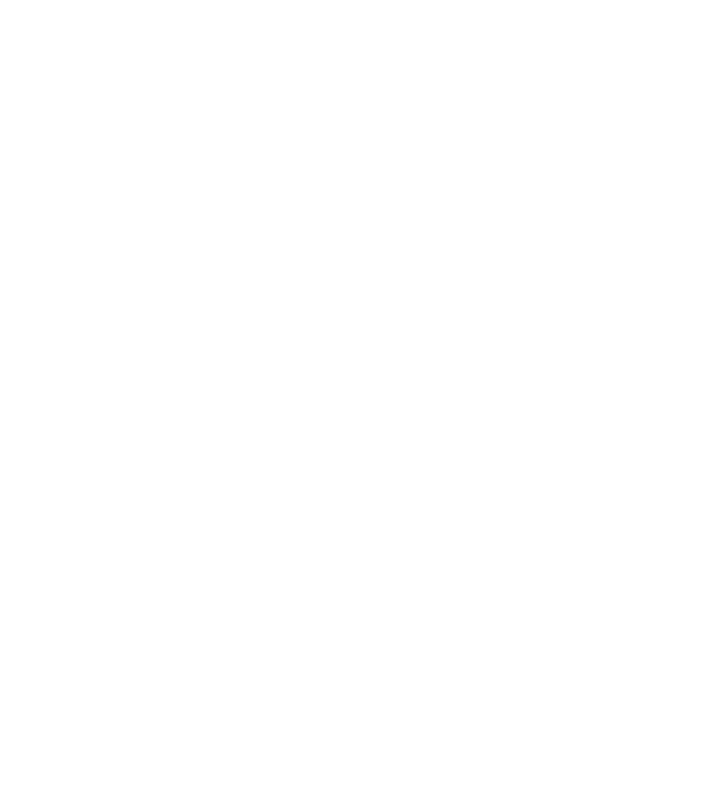
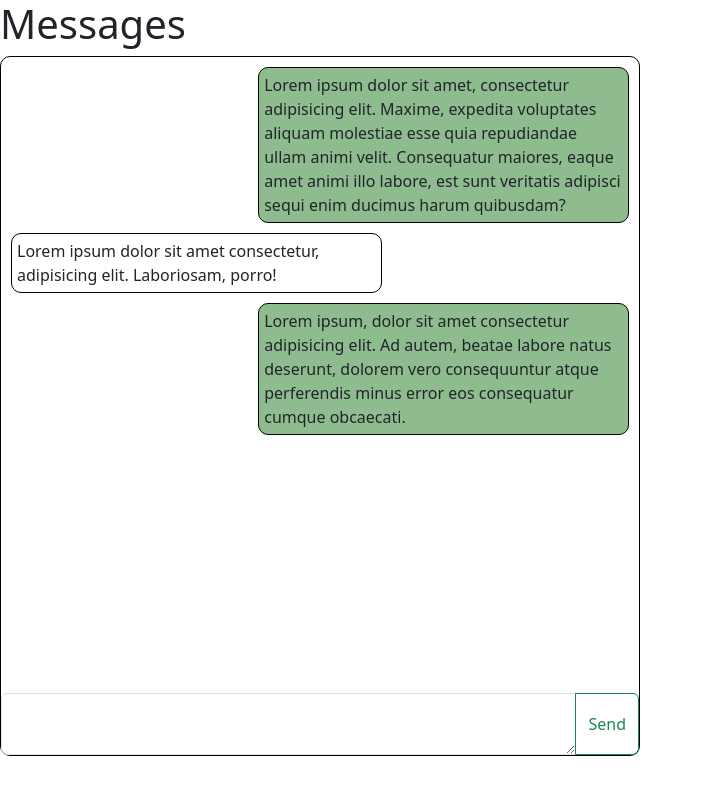
Before and after one commit to Frommflin/awj_chatapp, a React (Vite) app: page / in a window 1280 px wide. Shown: the top 794 px of the page, without its empty margins (0-703 px from the left). Built offline with nearby package versions, Linux system fonts and the light colour scheme.

Commit message:
Adding basic layout for message-page

```diff
--- a/src/App.jsx
+++ b/src/App.jsx
@@ -1,4 +1,5 @@
 import './App.css'
+import Chat from './pages/Chat'
 import Login from './pages/Login'
 import Register from './pages/register'
 
@@ -8,6 +9,7 @@
     <>
       {/* <Register/>
       <Login/> */}
+      <Chat/>
     </>
   )
 }
--- a/src/pages/Chat.jsx
+++ b/src/pages/Chat.jsx
@@ -1,8 +1,30 @@
 import React from 'react'
+import './chat.sass'
 
 const Chat = () => {
   return (
-    <div>Chat</div>
+    <>
+      <h1>Messages</h1>
+      <div id='chatbox'>
+        <div id='messageBox'>
+          <div className='messages me'>
+            Lorem ipsum dolor sit amet, consectetur adipisicing elit. Maxime, expedita voluptates aliquam molestiae esse quia repudiandae ullam animi velit. Consequatur maiores, eaque amet animi illo labore, est sunt veritatis adipisci sequi enim ducimus harum quibusdam?
+          </div>
+          <div className='messages'>
+            Lorem ipsum dolor sit amet consectetur, adipisicing elit. Laboriosam, porro!
+          </div>
+          <div className='messages me'>
+            Lorem ipsum, dolor sit amet consectetur adipisicing elit. Ad autem, beatae labore natus deserunt, dolorem vero consequuntur atque perferendis minus error eos consequatur cumque obcaecati.
+          </div>
+        </div>
+        <form>
+          <div className="input-group">
+            <textarea className="form-control" aria-label="Message Area"></textarea>
+            <button className="btn btn-outline-success" type="submit" id="send">Send</button>
+          </div>
+        </form>
+      </div>
+    </>
   )
 }
 
--- /dev/null
+++ b/src/pages/chat.sass
@@ -0,0 +1,27 @@
+
+#chatbox
+    border: 1px solid black
+    border-radius: 10px
+    width: 50vw
+    height: 700px
+    display: flex
+    flex-direction: column
+    justify-content: space-between
+
+    #messageBox
+        display: flex
+        flex-direction: column
+        height: 100%
+        padding: 5px 10px
+        margin-bottom: 10px
+        overflow: auto
+
+    .messages
+        border: 1px solid black
+        border-radius: 10px
+        padding: 5px
+        margin: 5px 0
+        width: 60%
+    .me
+        background-color: darkseagreen
+        align-self: flex-end
```
